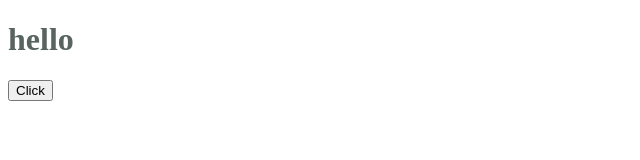
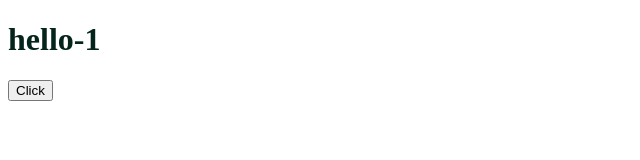
Before and after one commit to rohithgoje21/hellor, a website: page public/index.html in a window 1280 px wide. Shown: the full height of the page, 0-640 px from the left. Drawn offline with Linux system fonts and the light colour scheme.

Commit message:
version-1

```diff
--- a/public/index.html
+++ b/public/index.html
@@ -6,12 +6,12 @@
     <title>hello</title>
     <style>
         h1{
-            color: rgb(87, 100, 96);
+            color: rgb(5, 36, 27);
         }
     </style>
 </head>
 <body>
-    <h1>hello</h1>
+    <h1>hello-1</h1>
     <button>Click</button>
     <script src="script.js"></script>
 </body>
--- a/server.js
+++ b/server.js
@@ -3,6 +3,7 @@
 const port = process.env.PORT || 3000;
 
 app.use(express.static('public'));
+app.use(bodyParser.urlencoded({ extended: true }));
 
 app.get('/', (req, res) => {
   res.sendFile("index.html")
```
